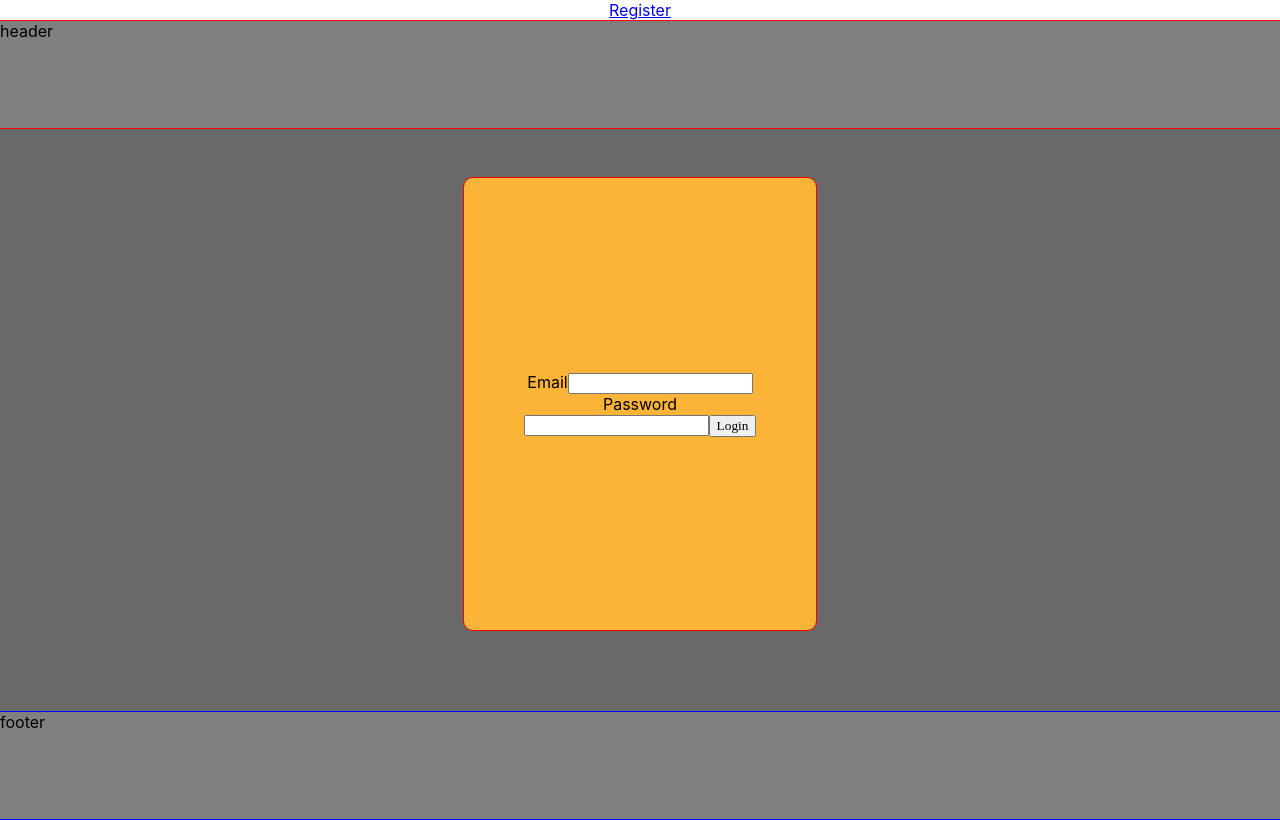
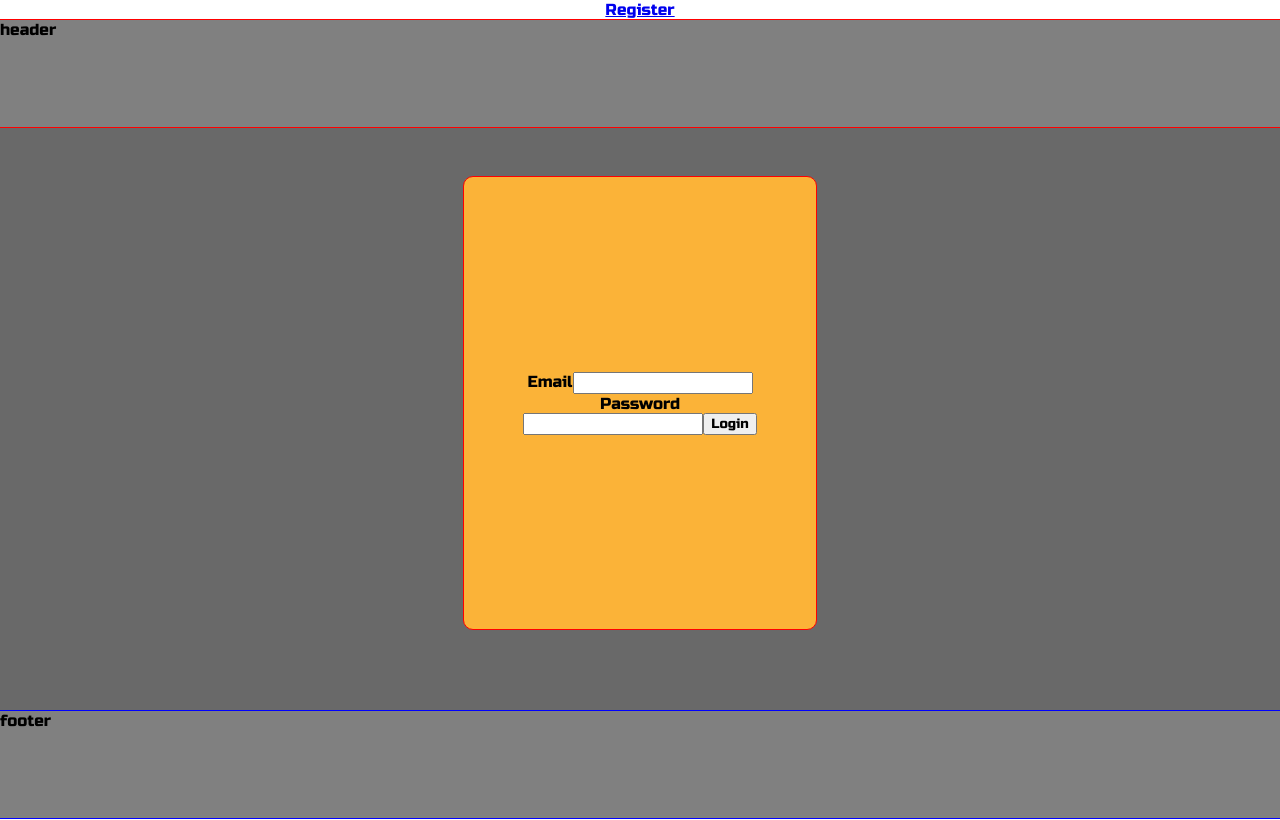
Before and after one commit to weightlifter-lambda/front-end, a React (Create React App) app: page / in a window 1280 px wide. Built offline with nearby package versions, Linux system fonts and the light colour scheme.

Commit message:
added fonts

```diff
--- a/src/App.css
+++ b/src/App.css
@@ -1,3 +1,9 @@
+@import url('https://fonts.googleapis.com/css?family=Russo+One&display=swap');
+
+* {
+  font-family: 'Russo One', sans-serif;
+}
+
 .App {
   text-align: center;
 }
```
